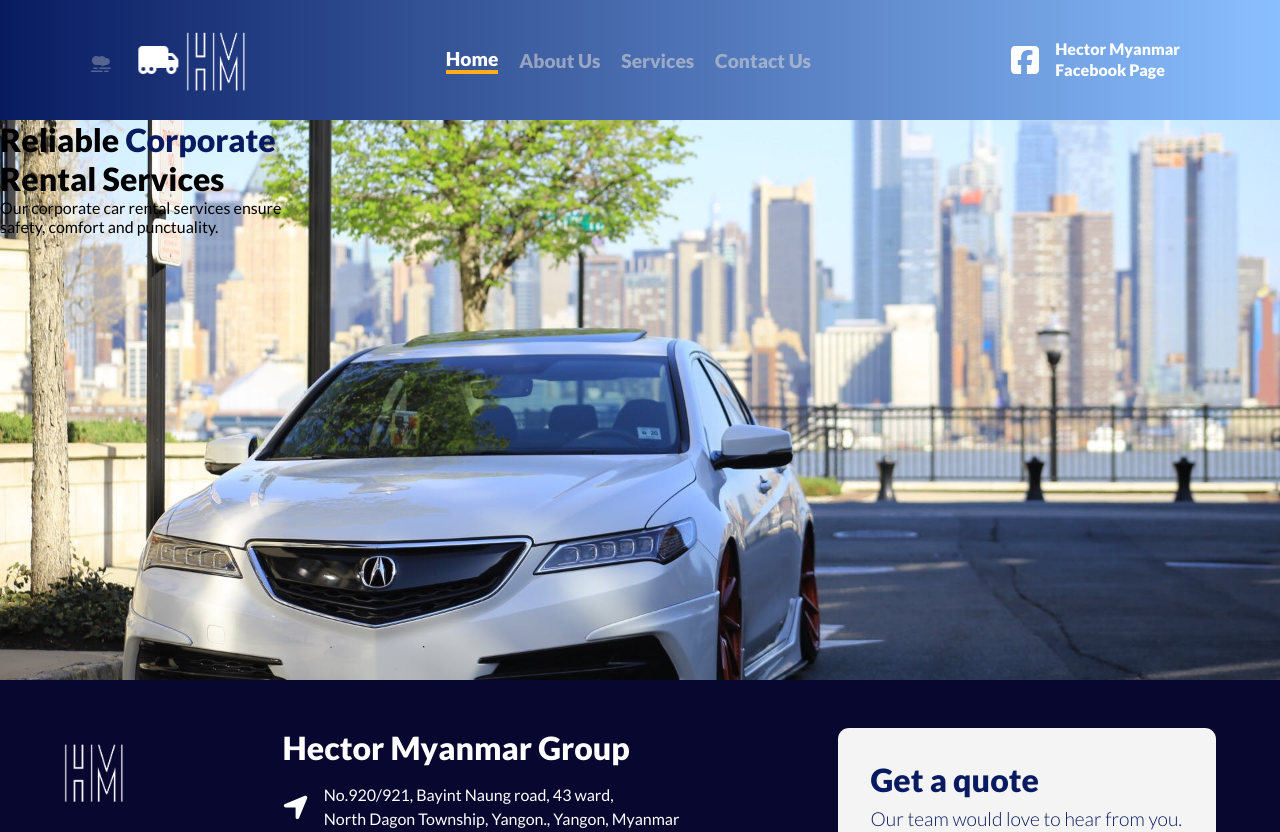
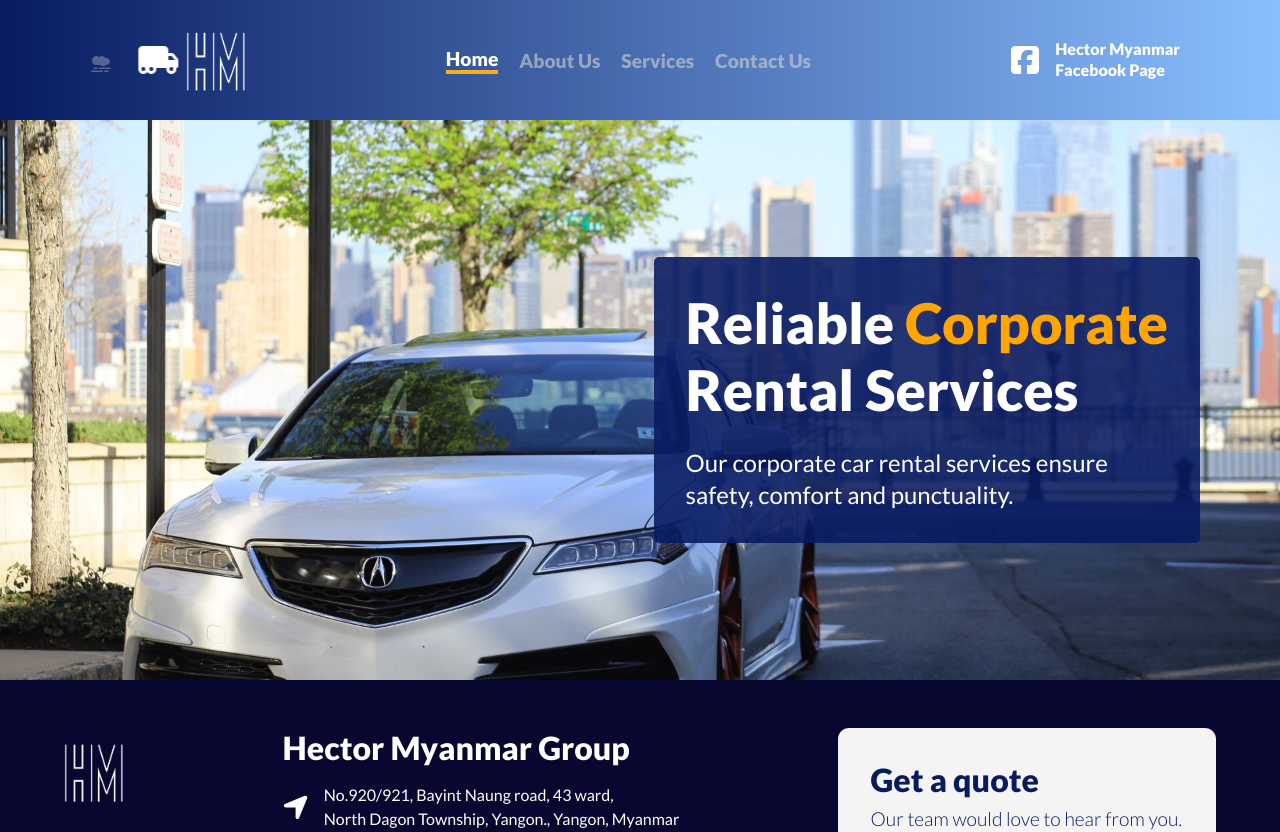
Before and after one commit to PhilipPhyoe/corporateTheme, a React (Vite) app in the folder frontend/: page / in a window 1280 px wide. Shown: the top 832 px of the page. Built offline with nearby package versions, Linux system fonts and the light colour scheme.

Commit message:
design hero section

```diff
--- a/frontend/src/Components/Hero.jsx
+++ b/frontend/src/Components/Hero.jsx
@@ -3,8 +3,9 @@ import "../assets/Hero.css";
 const Hero = () => {
   return (
     <div className="hero">
+      <div className="hero-content">
         <h1 className="hero-title">
-        Reliable <span style={{ color: "var(--primary)" }}>Corporate</span>
+          Reliable <span style={{ color: "orange" }}>Corporate</span>
           <br />
           Rental Services
         </h1>
@@ -14,6 +15,7 @@ const Hero = () => {
           safety, comfort and punctuality.
         </p>
       </div>
+    </div>
   );
 };
 
--- a/frontend/src/assets/Hero.css
+++ b/frontend/src/assets/Hero.css
@@ -1,7 +1,32 @@
 .hero {
     width: 100%;
     height: 70vh;
+    background: url("/images/hero1.jpg");
     background-size: cover;
     background-position: center;
-    background-image: url("/images/hero1.jpg");
+    display: flex;
+    flex-direction: column;
+    row-gap: 2rem;
+    justify-content: center;
+    align-items: flex-end;
+    padding-right: 5rem;
 }
+.hero-content {
+    background-color: #081b61e2;
+    padding: 2rem;
+    border-radius: 5px;
+    display: flex;
+    flex-direction: column;
+    row-gap: 1.5rem;
+    justify-content: center;
+    align-items: flex-start;
+}
+.hero-title {
+    font-size: 3.5rem;
+    color: white;
+}
+.hero-text {
+    color: white;
+    font-size: 1.5rem;
+    line-height: 2rem;
+}
```
Lines whose indentation alone changed are shown as unchanged.
